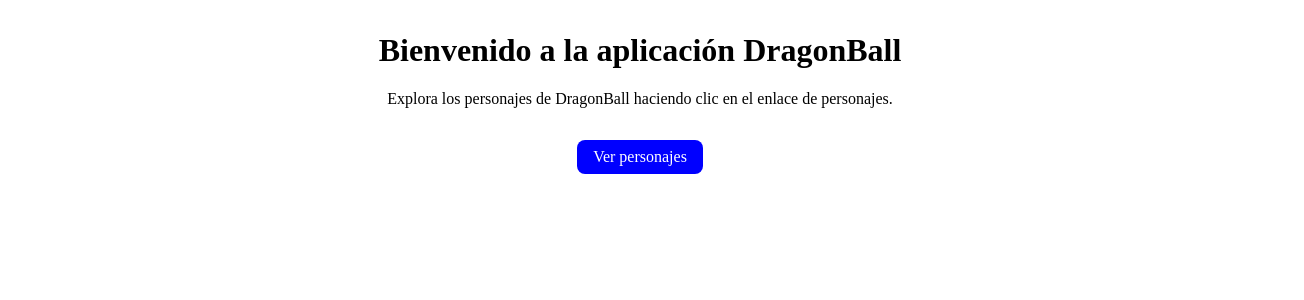
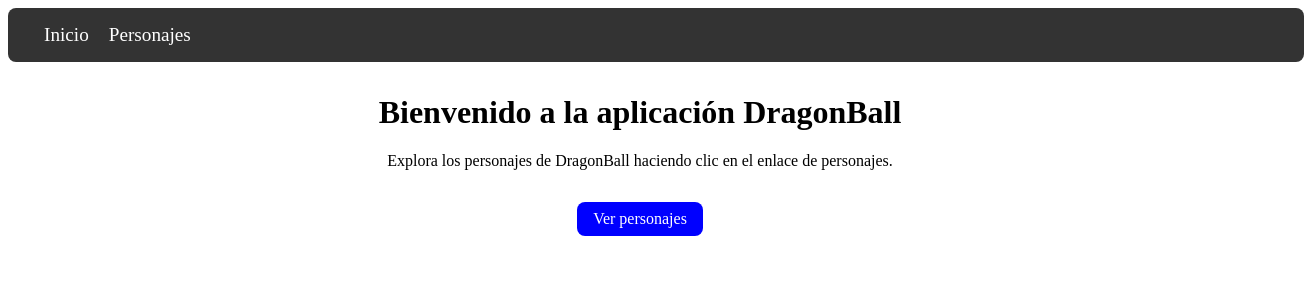
Before and after one commit to pmoreno2/DragonBall, an Angular app in the folder DragonBall/: page / in a window 1280 px wide. Shown: the top 300 px of the page, 1304 px wide, since content can reach past the window. Built offline with nearby package versions, Linux system fonts and the light colour scheme.

Commit message:
v.1.8. Nueva navbar. Comprobado test unitario, listo para CI/CD en GitHub Page.

```diff
--- a/DragonBall/src/app/app.component.html
+++ b/DragonBall/src/app/app.component.html
@@ -1 +1,2 @@
+<app-navbar></app-navbar>
 <router-outlet></router-outlet>
--- a/DragonBall/src/app/app.component.ts
+++ b/DragonBall/src/app/app.component.ts
@@ -1,11 +1,11 @@
 import { Component } from '@angular/core';
 import { RouterOutlet } from '@angular/router';
-import { CharacterListComponent } from './components/character-list/character-list.component';
+import { NavbarComponent } from './components/navbar/navbar.component';
 
 @Component({
   selector: 'app-root',
   standalone: true,
-  imports: [RouterOutlet, CharacterListComponent],
+  imports: [RouterOutlet, NavbarComponent],
   templateUrl: './app.component.html',
   styleUrls: ['./app.component.scss']
 })
--- a/DragonBall/src/app/app.module.ts
+++ b/DragonBall/src/app/app.module.ts
@@ -8,6 +8,7 @@
 import { CharacterListComponent } from './components/character-list/character-list.component';
 import { NotFoundComponent } from './components/not-found/not-found.component';
 import { CharacterListPageComponent } from './pages/character-list-page/character-list-page.component';
+import { NavbarComponent } from './components/navbar/navbar.component';
 import { routes } from './app.routes';
 
 @NgModule({
@@ -16,7 +17,8 @@
     HomeComponent,
     CharacterListComponent,
     CharacterListPageComponent,
-    NotFoundComponent
+    NotFoundComponent,
+    NavbarComponent
   ],
   imports: [
     BrowserModule,
--- /dev/null
+++ b/DragonBall/src/app/components/navbar/navbar.component.html
@@ -0,0 +1,4 @@
+<nav class="navbar">
+  <a routerLink="/" class="nav-link">Inicio</a>
+  <a routerLink="/personajes" class="nav-link">Personajes</a>
+</nav>
--- /dev/null
+++ b/DragonBall/src/app/components/navbar/navbar.component.scss
@@ -0,0 +1,19 @@
+.navbar {
+  display: flex;
+  background-color: #333;
+  padding: 1rem;
+  width: 100%; /* Reduce el ancho del navbar */
+  margin: 0 auto; /* Centra el navbar horizontalmente */
+  border-radius: 8px; /* Añade bordes redondeados */
+}
+
+.nav-link {
+  margin-left: 20px;
+  color: white;
+  text-decoration: none;
+  font-size: 1.2rem;
+}
+
+.nav-link:hover {
+  text-decoration: underline;
+}
```
Also changed, not shown: DragonBall/src/app/components/navbar/navbar.component.ts (added, +11 -0 lines), 1 other file (tests, documents, lock files or other folders).
